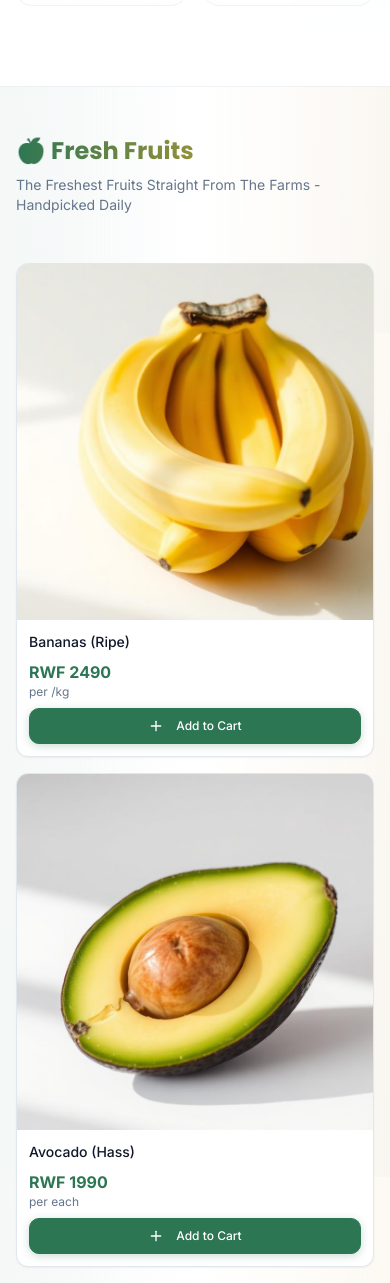
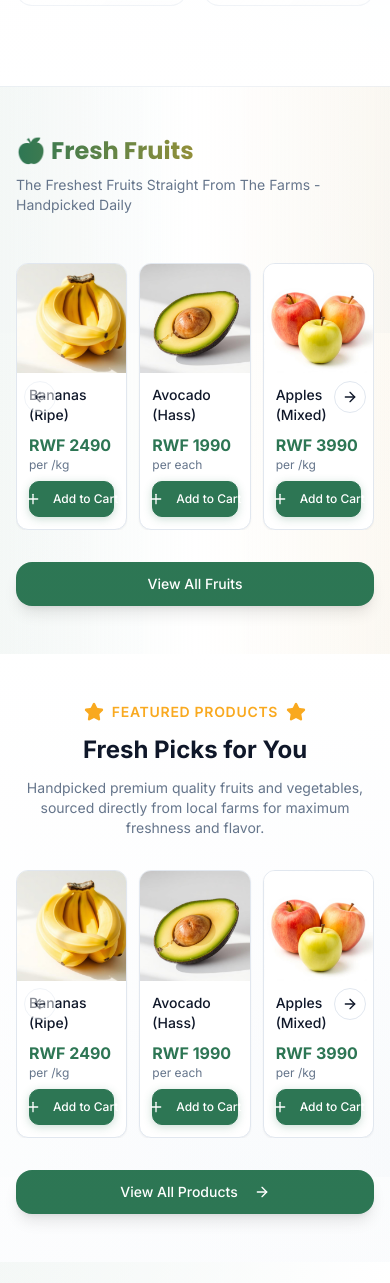
Before and after one commit to rommygd/inzovu-app, a React (Vite) app: page / in a window 390 px wide. Shown: the part 1355-2638 px from the top of the page. Built offline with nearby package versions, Linux system fonts and the light colour scheme.

Commit message:
Refactor: Make product sections slidable grids

```diff
--- a/src/components/home/FeaturedProducts.tsx
+++ b/src/components/home/FeaturedProducts.tsx
@@ -3,6 +3,13 @@ import ProductCard from "@/components/product/ProductCard";
 import { products } from "@/data/inzovu";
 import { Button } from "@/components/ui/button";
 import { ArrowRight, Star } from "lucide-react";
+import {
+  Carousel,
+  CarouselContent,
+  CarouselItem,
+  CarouselNext,
+  CarouselPrevious,
+} from "@/components/ui/carousel";
 
 export default function FeaturedProducts() {
   const featuredProducts = products.slice(0, 8);
@@ -26,7 +33,37 @@ export default function FeaturedProducts() {
         </div>
 
         {/* Products Grid */}
-        <div className="grid grid-cols-1 sm:grid-cols-2 md:grid-cols-3 lg:grid-cols-4 gap-4 sm:gap-6 mb-8 sm:mb-12">
+        {/* Mobile Carousel */}
+        <div className="block sm:hidden mb-8">
+          <Carousel
+            opts={{
+              align: "start",
+              slidesToScroll: 1,
+            }}
+            className="w-full"
+          >
+            <CarouselContent className="-ml-2">
+              {Array.from({ length: Math.ceil(featuredProducts.length / 3) }).map((_, slideIndex) => (
+                <CarouselItem key={slideIndex} className="pl-2 basis-full">
+                  <div className="grid grid-cols-3 gap-3">
+                    {featuredProducts
+                      .slice(slideIndex * 3, slideIndex * 3 + 3)
+                      .map((product) => (
+                        <div key={product.id} className="group">
+                          <ProductCard product={product} />
+                        </div>
+                      ))}
+                  </div>
+                </CarouselItem>
+              ))}
+            </CarouselContent>
+            <CarouselPrevious className="left-2" />
+            <CarouselNext className="right-2" />
+          </Carousel>
+        </div>
+
+        {/* Desktop Grid */}
+        <div className="hidden sm:grid sm:grid-cols-2 md:grid-cols-3 lg:grid-cols-4 gap-4 sm:gap-6 mb-8 sm:mb-12">
           {featuredProducts.map((product) => (
             <div key={product.id} className="group">
               <ProductCard product={product} />
--- a/src/pages/Index.tsx
+++ b/src/pages/Index.tsx
@@ -8,6 +8,13 @@ import { categories, products } from "@/data/inzovu";
 import { Link } from "react-router-dom";
 import { ChevronLeft, ChevronRight } from "lucide-react";
 import { Button } from "@/components/ui/button";
+import {
+  Carousel,
+  CarouselContent,
+  CarouselItem,
+  CarouselNext,
+  CarouselPrevious,
+} from "@/components/ui/carousel";
 
 const Index = () => {
   const categoryFeatures = [
@@ -111,7 +118,36 @@ const Index = () => {
                 </Button>
               </div>
             </div>
-            <div className="grid grid-cols-1 sm:grid-cols-2 md:grid-cols-3 lg:grid-cols-4 gap-4 sm:gap-6 lg:gap-8">
+            {/* Mobile Carousel */}
+            <div className="block sm:hidden">
+              <Carousel
+                opts={{
+                  align: "start",
+                  slidesToScroll: 1,
+                }}
+                className="w-full"
+              >
+                <CarouselContent className="-ml-2">
+                  {Array.from({ length: Math.ceil(products.filter(p => p.categorySlug === "fruits").length / 3) }).map((_, slideIndex) => (
+                    <CarouselItem key={slideIndex} className="pl-2 basis-full">
+                      <div className="grid grid-cols-3 gap-3">
+                        {products
+                          .filter(p => p.categorySlug === "fruits")
+                          .slice(slideIndex * 3, slideIndex * 3 + 3)
+                          .map((p) => (
+                            <ProductCard key={p.id} product={p} />
+                          ))}
+                      </div>
+                    </CarouselItem>
+                  ))}
+                </CarouselContent>
+                <CarouselPrevious className="left-2" />
+                <CarouselNext className="right-2" />
+              </Carousel>
+            </div>
+
+            {/* Desktop Grid */}
+            <div className="hidden sm:grid sm:grid-cols-2 md:grid-cols-3 lg:grid-cols-4 gap-4 sm:gap-6 lg:gap-8">
               {products.filter(p => p.categorySlug === "fruits").map((p) => (
                 <ProductCard key={p.id} product={p} />
               ))}
```
